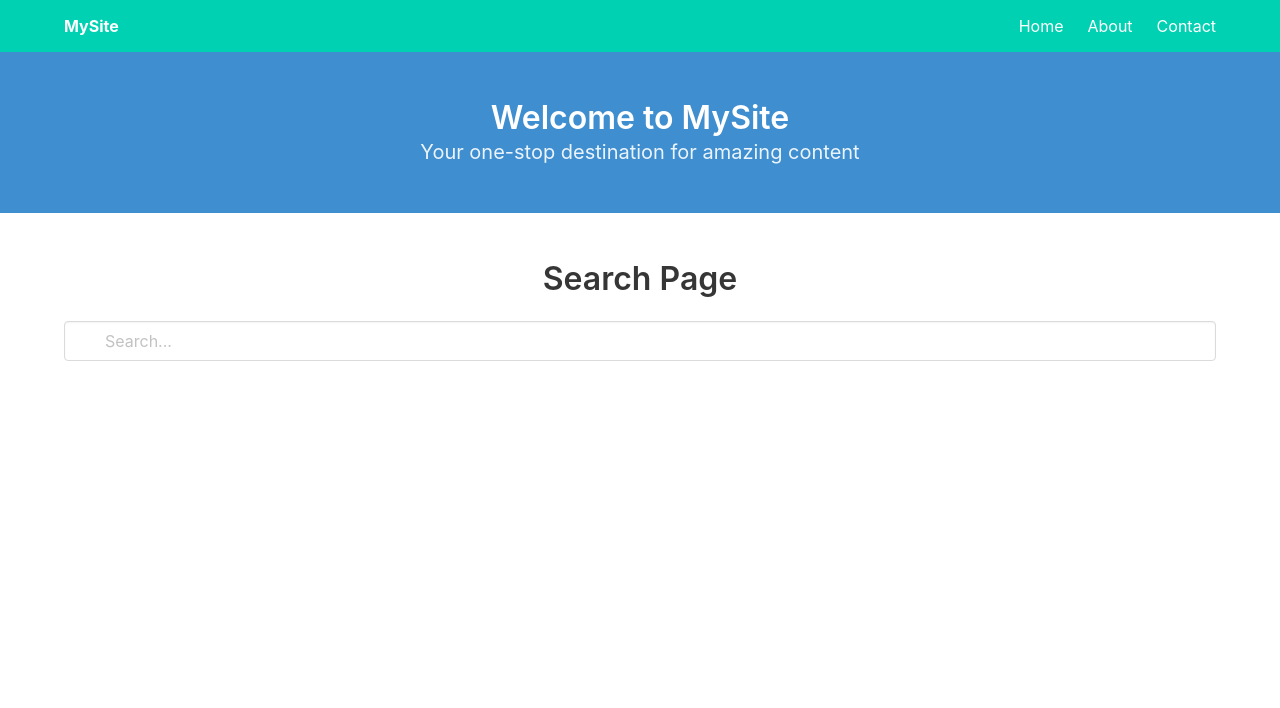
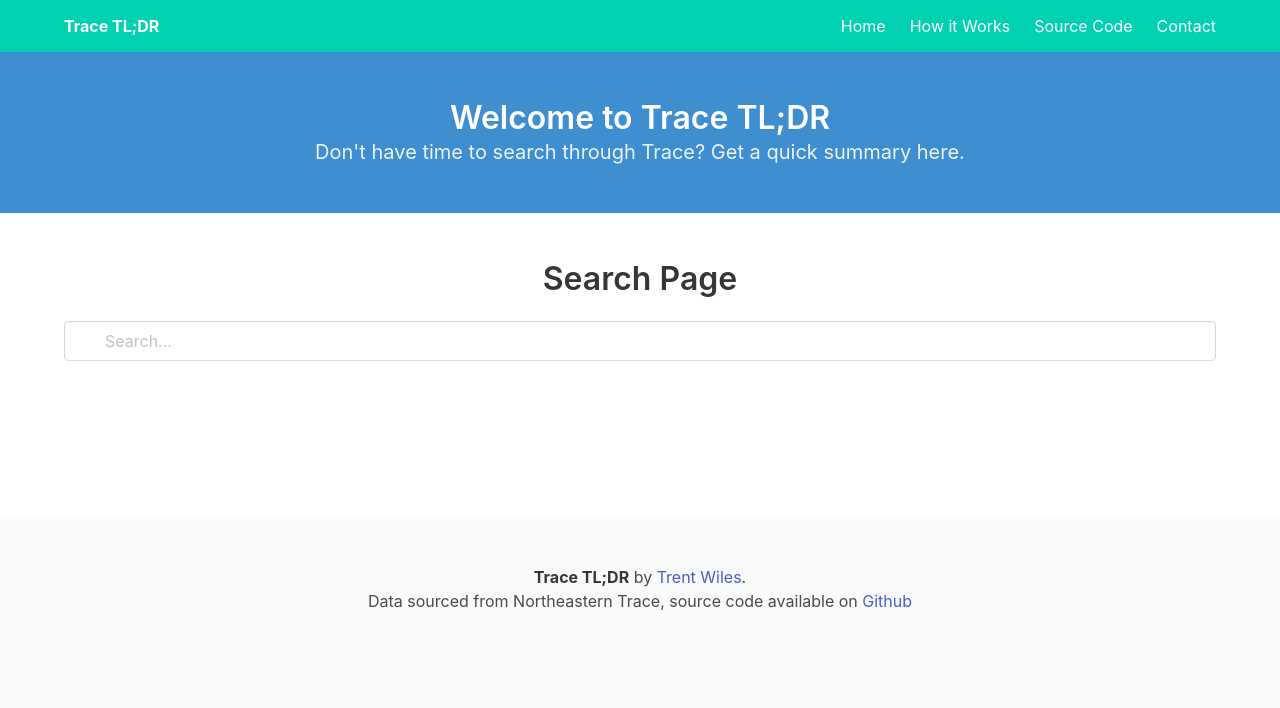
Before and after one commit to trentwiles/TraceTLDR, a Flask app: page / in a window 1280 px wide. Shown: the top 708 px of the page. Run offline with Flask 3, Linux system fonts and the light colour scheme.

Commit message:
frontend cleanup

```diff
--- a/templates/index.html
+++ b/templates/index.html
@@ -16,7 +16,7 @@
         <div class="container">
             <div class="navbar-brand">
                 <a class="navbar-item" href="#">
-                    <strong>MySite</strong>
+                    <strong>Trace TL;DR</strong>
                 </a>
                 <span class="navbar-burger" data-target="navbarMenu">
                     <span></span>
@@ -26,9 +26,10 @@
             </div>
             <div id="navbarMenu" class="navbar-menu">
                 <div class="navbar-end">
-                    <a class="navbar-item" href="#">Home</a>
-                    <a class="navbar-item" href="#">About</a>
-                    <a class="navbar-item" href="#">Contact</a>
+                    <a class="navbar-item" href="/">Home</a>
+                    <a class="navbar-item" href="#">How it Works</a>
+                    <a class="navbar-item" href="https://github.com/trentwiles/tracetldr">Source Code</a>
+                    <a class="navbar-item" href="https://www.trentwiles.com">Contact</a>
                 </div>
             </div>
         </div>
@@ -38,8 +39,8 @@
     <section class="hero is-info">
         <div class="hero-body">
             <div class="container has-text-centered">
-                <h1 class="title">Welcome to MySite</h1>
-                <h2 class="subtitle">Your one-stop destination for amazing content</h2>
+                <h1 class="title">Welcome to Trace TL;DR</h1>
+                <h2 class="subtitle">Don't have time to search through Trace? Get a quick summary here.</h2>
             </div>
         </div>
     </section>
@@ -122,6 +123,16 @@
         });
 
     </script>
+    <footer class="footer">
+        <div class="content has-text-centered">
+            <p>
+                <strong>Trace TL;DR</strong> by <a href="https://www.trentwiles.com">Trent Wiles</a>.
+                <br>
+                Data sourced from Northeastern Trace, source code available on <a
+                    href="https://github.com/trentwiles/tracetldr">Github</a>
+            </p>
+        </div>
+    </footer>
 </body>
 
 </html>
```
Also changed, not shown: templates/view.html (+25 -18 lines).
